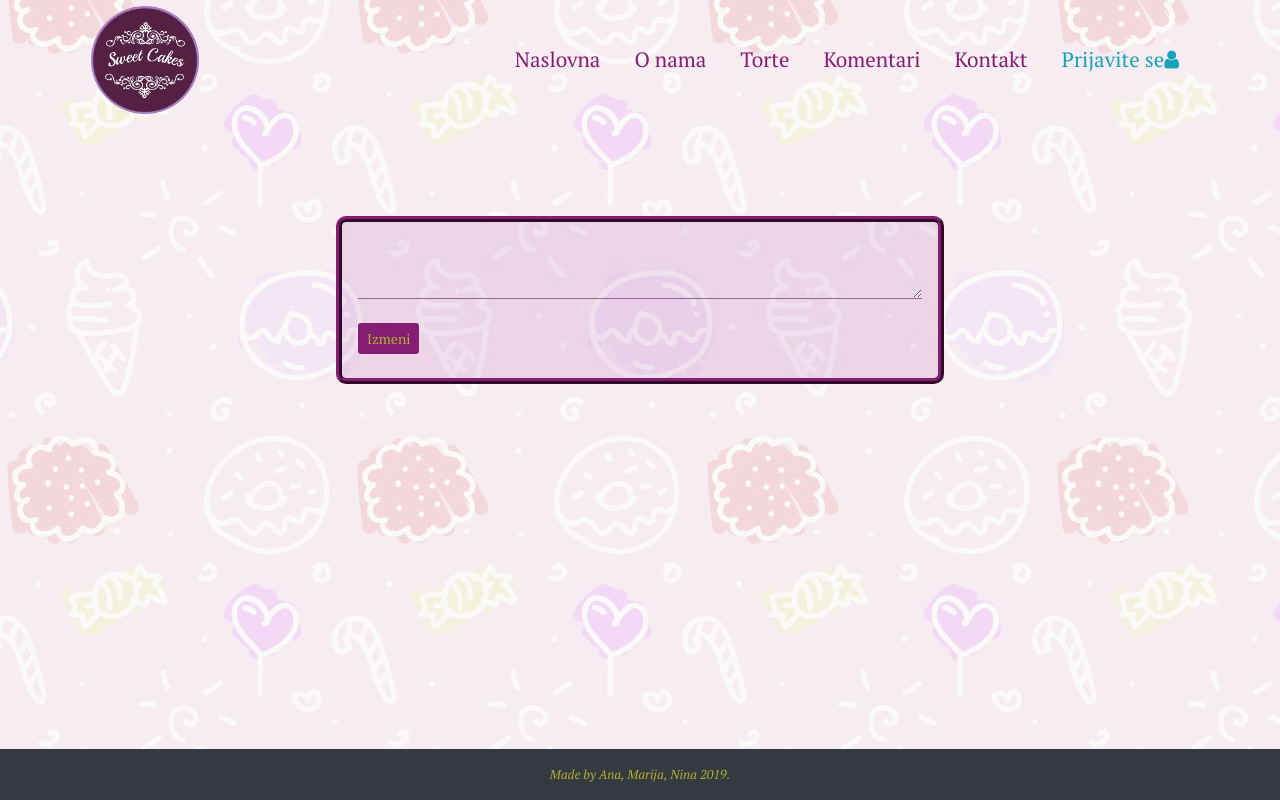
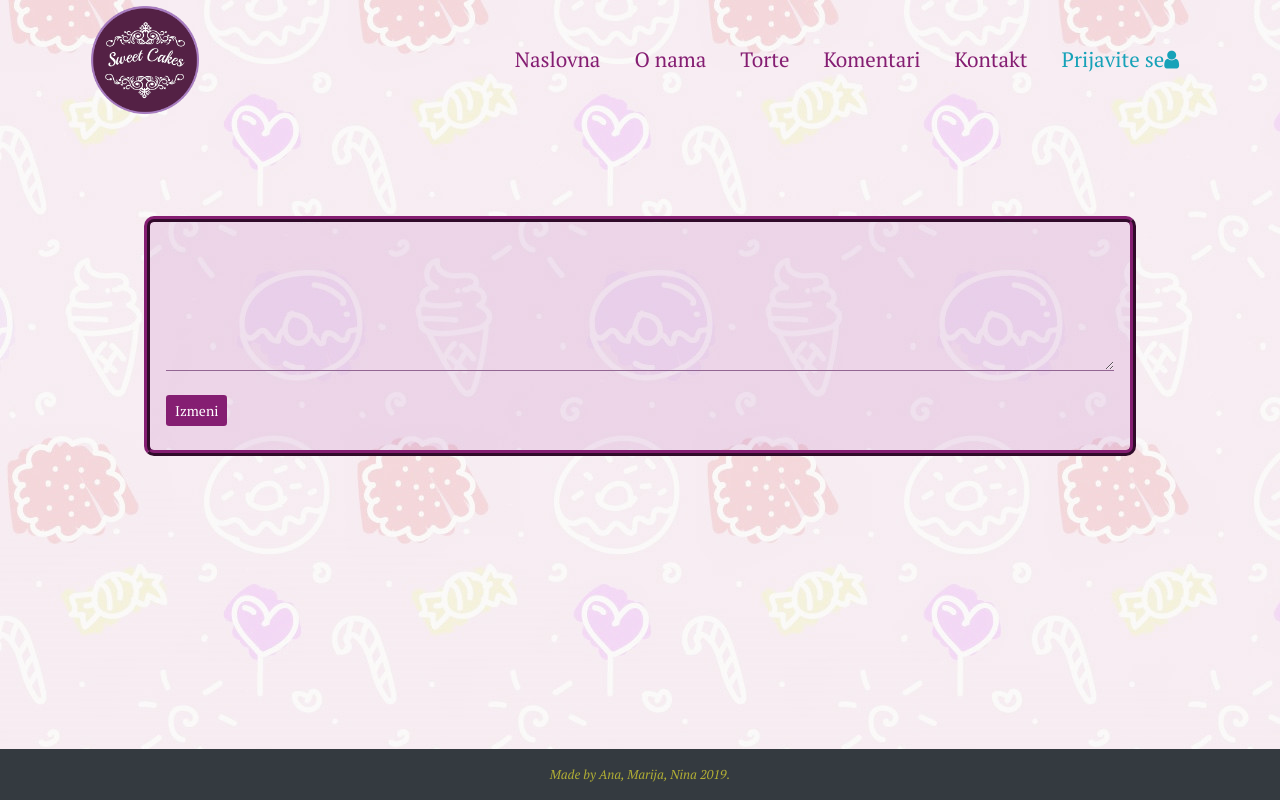
Before and after one commit to anin18/anin18.github.io, a PHP site: page /zavrsniProjekat/editcomment.php in a window 1280 px wide. Run offline with PHP 8.4, Linux system fonts and the light colour scheme; data that the repository does not hold is empty.

Commit message:
Update editcomment.php

```diff
--- a/editcomment.php
+++ b/editcomment.php
@@ -10,15 +10,15 @@ require 'header.php';
     $message = $_POST['message'];
 
     echo '
-    <article class="comment-item p-3 container" style="width: 50%;">
-      <div class="ccomment p-sm-3 ">
+    <article class="comment-item p-3 container" style="width: 80%;">
+      <div class="ccomment p-2 p-sm-3 ">
         <div class="mb-2">
           <form method = "post" action="includes/editComment.inc.php" >
             <input type ="hidden" name= "cid" value="' . $cid . '">
             <input type ="hidden" name= "uid" value="' . $uid . '">
             <input type ="hidden" name= "date" value="' . $date . '">
-            <textarea name="message" class="form-control w-100 mb-md-0 input-comment">' . $message . '</textarea><br>
-            <button type="submit" name="commentSubmit" class="log btn btn-pinkdark text-warning btn-sm"> Izmeni </button>
+            <textarea name="message" rows="5" class="form-control w-100 mb-md-0 input-comment">' . $message . '</textarea><br>
+            <button type="submit" name="commentSubmit" class="log btn btn-pinkdark text-white btn-sm"> Izmeni </button>
           </form>
         </div>
       </div>
```
